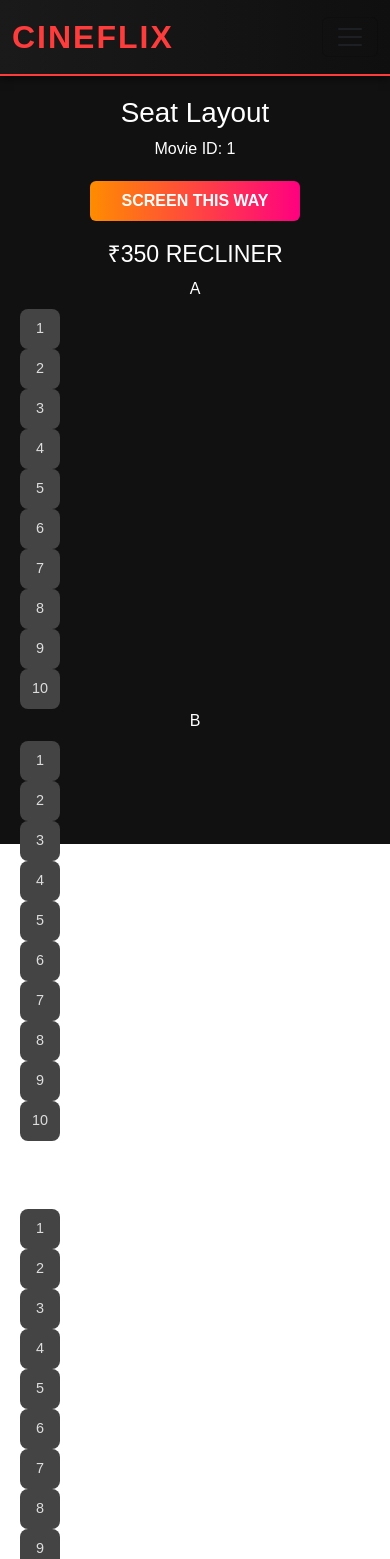
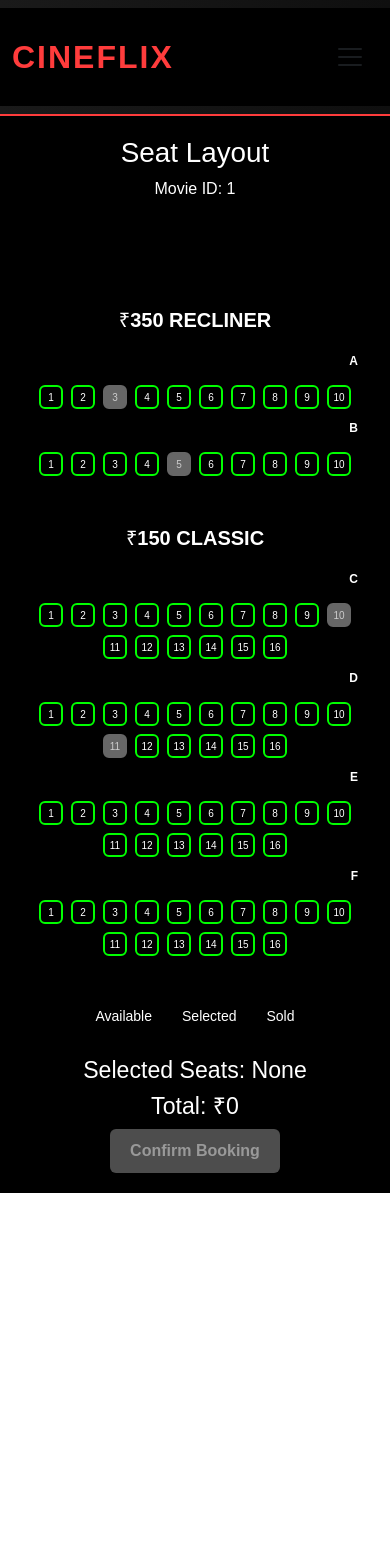
Before and after one commit to imposterbharathkumarburugu15-cpu/CINEFLIX, a React (Vite) app: page /movie/1/book in a window 390 px wide. Shown: the top 1559 px of the page. After the commit the page ends 1193 px from the top, so only its background shows below. Built offline with nearby package versions, Linux system fonts and the light colour scheme.

Commit message:
Update bp.css

```diff
--- a/src/bp.css
+++ b/src/bp.css
@@ -1,73 +1,255 @@
-.booking-page {
+body {
+  background-color: #000;
+  color: #fff;
+  font-family: Arial, sans-serif;
+  margin: 0;
+  padding: 0;
+}
+
+.booking-page, .container {
+  max-width: 1000px;
+  margin: 0 auto;
+  padding: 20px;
   text-align: center;
-  color: white;
-  padding: 20px;
+}
+
+h1, h2 {
+  margin-bottom: 10px;
+  font-size: 28px;
+  font-weight: bold;
 }
 
 .screen {
-  background: linear-gradient(to right, #ff8c00, #ff0080);
-  height: 40px;
-  margin: 20px auto;
+  background: #aaa;
+  color: #000;
+  padding: 10px;
+  margin: 20px auto 40px;
   width: 60%;
-  border-radius: 6px;
+  border-radius: 8px;
   font-weight: bold;
-  line-height: 40px;
+  text-align: center;
 }
 
-.seats-grid {
+.section {
+  margin: 40px 0;
   display: flex;
   flex-direction: column;
-  gap: 10px;
-  margin: 20px auto;
-  width: fit-content;
+  align-items: center;
+}
+
+.section h3 {
+  font-size: 20px;
+  margin-bottom: 20px;
+  font-weight: bold;
+  color: #fff;
 }
 
 .row {
   display: flex;
+  align-items: center;
+  justify-content: center;
+  margin: 10px 0;
+  width: 100%;
+  gap: 15px;
+  position: relative;
+}
+
+.row-label {
+  width: 40px;
+  text-align: right;
+  font-weight: bold;
+  font-size: 16px;
+  color: #fff;
+}
+
+.seat-block {
+  display: flex;
+  justify-content: center;
   gap: 8px;
+  flex-wrap: wrap;
 }
 
 .seat {
-  width: 40px;
-  height: 40px;
-  background: #444;
-  border-radius: 8px;
+  width: 35px;
+  height: 35px;
+  border: 2px solid #0f0;
+  border-radius: 6px;
   display: flex;
   justify-content: center;
   align-items: center;
   cursor: pointer;
-  font-size: 0.9rem;
-  color: #ddd;
-  transition: 0.2s;
+  font-size: 14px;
+  background-color: transparent;
+  transition: all 0.2s ease;
 }
 
 .seat:hover {
-  background: #666;
+  background-color: rgba(0, 255, 0, 0.2);
 }
 
 .seat.selected {
-  background: #00c853;
-  color: white;
-  font-weight: bold;
+  background-color: #0f0;
+  color: #000;
+}
+
+.seat.booked {
+  background-color: #666;
+  border-color: #666;
+  color: #ccc;
+  cursor: not-allowed;
+}
+
+.legend {
+  display: flex;
+  justify-content: center;
+  gap: 30px;
+  margin-top: 30px;
+  font-size: 14px;
+}
+
+.legend-item {
+  display: flex;
+  align-items: center;
+  gap: 6px;
+}
+
+.legend-box {
+  width: 20px;
+  height: 20px;
+  border-radius: 4px;
+  border: 2px solid #0f0;
+}
+
+.legend-box.selected {
+  background: #0f0;
+}
+
+.legend-box.sold {
+  background: #666;
+  border-color: #666;
 }
 
 .summary {
   margin-top: 30px;
+  font-size: 16px;
 }
 
 .btn-confirm {
-  margin-top: 15px;
-  padding: 12px 20px;
-  font-size: 1rem;
+  background: #e50914;
+  color: white;
+  padding: 10px 20px;
   border: none;
-  border-radius: 10px;
-  background: #ff3d00;
-  color: white;
+  border-radius: 6px;
+  font-weight: bold;
   cursor: pointer;
-  transition: 0.3s;
 }
 
 .btn-confirm:disabled {
-  background: #666;
+  background: gray;
   cursor: not-allowed;
 }
+
+.btn-confirm:hover:enabled {
+  background: #f40612;
+}
+body, html {
+  background-color: #000;  /* force black */
+  color: #fff;
+  margin: 0;
+  padding: 0;
+  height: 100%;
+}
+
+.booking-page, .container {
+  background-color: #000; /* ensure container is also black */
+}
+
+.section, .screen {
+  background-color: transparent; /* or keep screen gray if needed */
+}
+
+@media (max-width: 600px) {
+  .seat {
+    width: 28px;
+    height: 28px;
+    font-size: 12px;
+  }
+
+  .row-label {
+    width: 30px;
+    font-size: 14px;
+  }
+
+  .screen {
+    width: 80%;
+    font-size: 20px;
+  }
+}
+@media (max-width: 400px) {
+  .seat {
+    width: 24px;
+    height: 24px;
+    font-size: 10px;
+  }
+
+  .row-label {
+    width: 25px;
+    font-size: 12px;
+  }
+
+  .screen {
+    width: 90%;
+    font-size: 18px;
+  }
+}
+@media (max-width: 300px) {
+  .seat {
+    width: 20px;
+    height: 20px;
+    font-size: 8px;
+  }
+
+  .row-label {
+    width: 20px;
+    font-size: 10px;
+  }
+
+  .screen {
+    width: 95%;
+    font-size: 16px;
+  }
+}
+@media (max-width: 200px) {
+  .seat {
+    width: 16px;
+    height: 16px;
+    font-size: 6px;
+  }
+
+  .row-label {
+    width: 15px;
+    font-size: 8px;
+  }
+
+  .screen {
+    width: 100%;
+    font-size: 14px;
+  }
+}
+@media (max-width: 150px) {
+  .seat {
+    width: 12px;
+    height: 12px;
+    font-size: 4px;
+  }
+
+  .row-label {
+    width: 10px;
+    font-size: 6px;
+  }
+
+  .screen {
+    width: 100%;
+    font-size: 12px;
+  }
+}
```
